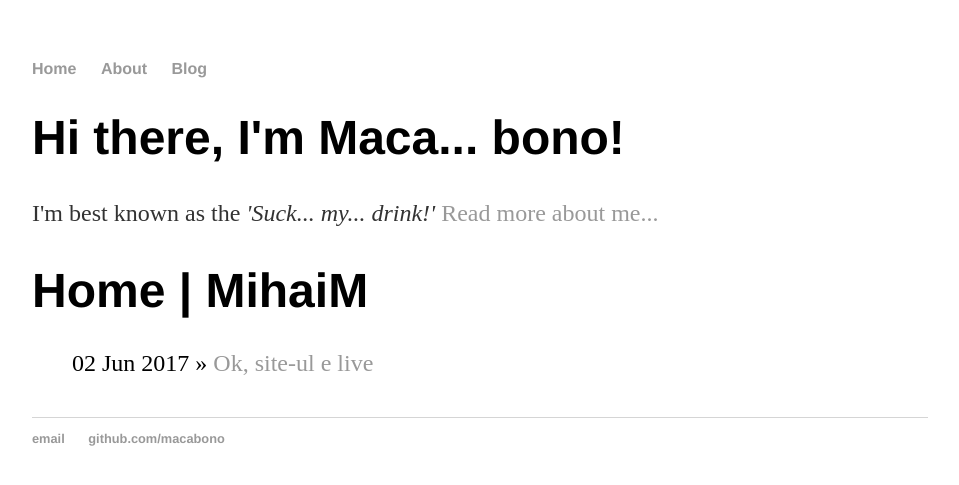
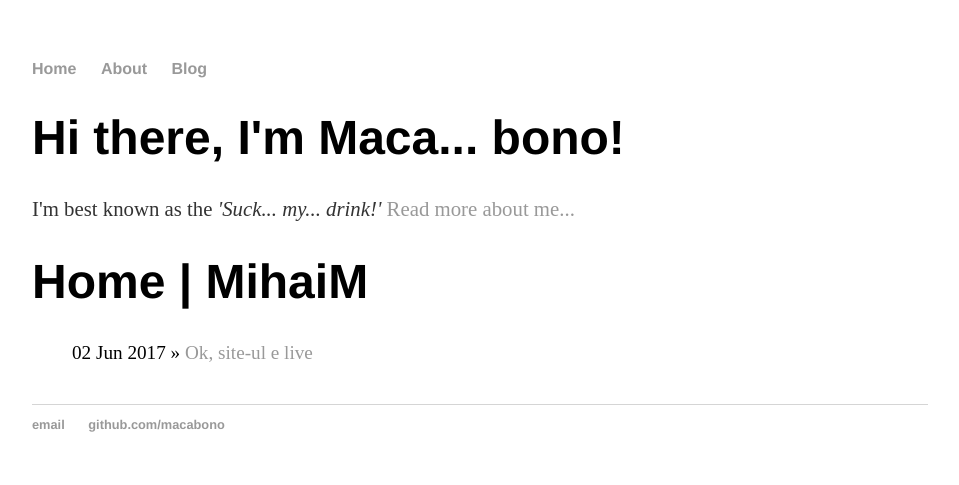
Before and after one commit to macabono/macabono.github.io, a Jekyll site: the page built from index.html, in a window 1280 px wide. Shown: the top 485 px of the page, without its empty margins (160-1119 px from the left). Built offline with Jekyll 4.4.1, drawn with Linux system fonts in a browser that asks for light colours.

Commit message:
Update main.css

```diff
--- a/css/main.css
+++ b/css/main.css
@@ -24,8 +24,14 @@ h1 {
     font-family:'Helvetica', 'Arial', 'Sans-Serif';
 }
 p {
-    font-size: 1.5em;
-    line-height: 1.4em;
+    font-size: 1.3em;
+    line-height: 1.2em;
+    color: #333;
+}
+.lista_posts {
+    border-top: 1px solid #d5d5d5;
+    font-size: .1.2em;
+    line-height: 1.1em;
     color: #333;
 }
 footer {
@@ -35,7 +41,7 @@ footer {
 
 ul.posts {
     margin: 20px auto 40px;
-    font-size: 1.5em;
+    font-size: 1.2em;
 }
 
 ul.posts li {
```
